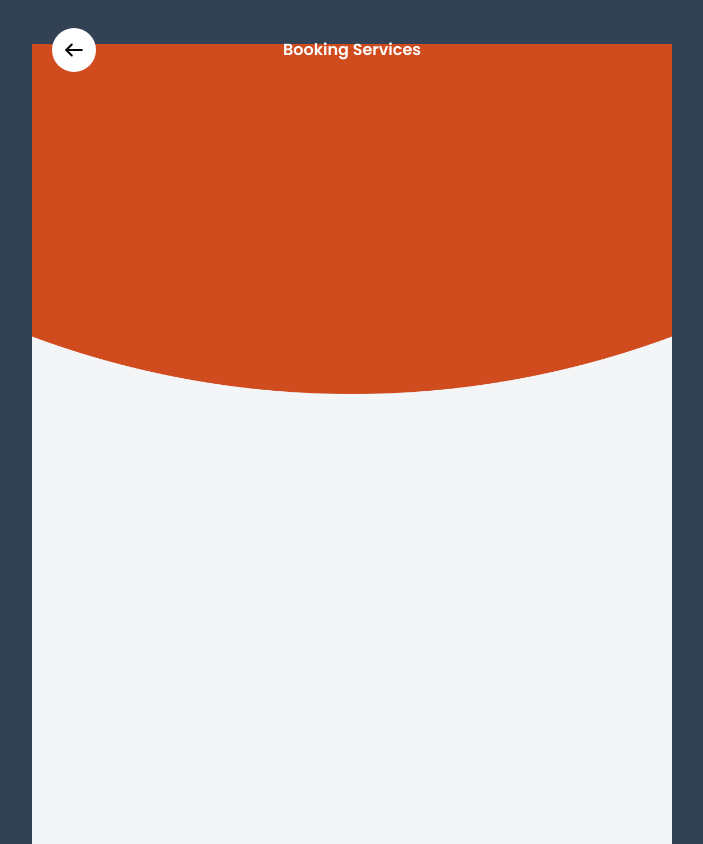
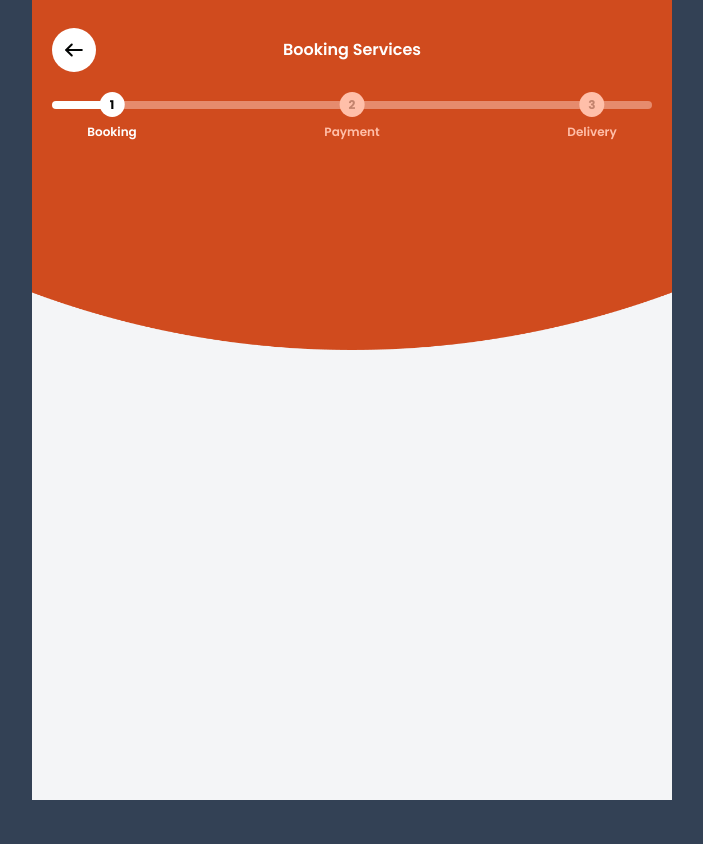
Before and after one commit to aditya250400/Shujia, a website with bundled scripts: page src/booking-form.html in a window 1280 px wide. Shown: the whole page, without its empty margins (288-991 px from the left). After the commit the page ends 800 px from the top, so only its background shows below. Built offline with nearby package versions, Linux system fonts and the light colour scheme.

Commit message:
add progress bar

```diff
--- a/src/booking-form.html
+++ b/src/booking-form.html
@@ -62,7 +62,66 @@
       </section>
 
       <!-- ProgressBar -->
-      <section id="ProgressBar"></section>
+      <section id="ProgressBar" class="relative px-5 pt-[92px]">
+        <div class="flex">
+          <div id="Step1" class="flex flex-col items-center">
+            <div class="relative z-10 flex h-[25px] items-center">
+              <div
+                class="line-finished h-2 w-[60px] rounded-full bg-white"
+              ></div>
+              <div class="absolute top-0 right-0 translate-x-1/2 bullet-1">
+                <div class="flex flex-col items-center gap-[6px]">
+                  <div
+                    class="flex h-[25px] w-[25px] items-center justify-center rounded-full bg-white text-xs font-bold leading-[18px]"
+                  >
+                    1
+                  </div>
+                  <p class="text-xs font-semibold leading-[18px] text-white">
+                    Booking
+                  </p>
+                </div>
+              </div>
+            </div>
+          </div>
+          <div id="Step2" class="relative flex h-[25px] w-full items-center">
+            <div
+              class="line-not-finished h-2 w-full rounded-full bg-[#E68B6D]"
+            ></div>
+            <div class="absolute top-0 translate-x-1/2 bullet-2 right-1/2">
+              <div class="flex flex-col items-center gap-[6px]">
+                <div
+                  class="flex h-[25px] w-[25px] items-center justify-center rounded-full bg-[#FFBFA9] text-xs font-bold leading-[18px] text-[#C2836D]"
+                >
+                  2
+                </div>
+                <p class="text-xs font-semibold leading-[18px] text-[#FFBFA9]">
+                  Payment
+                </p>
+              </div>
+            </div>
+          </div>
+          <div
+            id="Step3"
+            class="relative z-10 flex h-[25px] w-[60px] items-center"
+          >
+            <div
+              class="line-not-finished h-2 w-[60px] rounded-full bg-[#E68B6D]"
+            ></div>
+            <div class="absolute top-0 left-0 -translate-x-1/2 bullet-3">
+              <div class="flex flex-col items-center gap-[6px]">
+                <div
+                  class="flex h-[25px] w-[25px] items-center justify-center rounded-full bg-[#FFBFA9] text-xs font-bold leading-[18px] text-[#C2836D]"
+                >
+                  3
+                </div>
+                <p class="text-xs font-semibold leading-[18px] text-[#FFBFA9]">
+                  Delivery
+                </p>
+              </div>
+            </div>
+          </div>
+        </div>
+      </section>
 
       <!-- form -->
       <div class="relative mt-[44px] flex flex-col px-5 pb-5">
```
Also changed, not shown: src/output.css.
